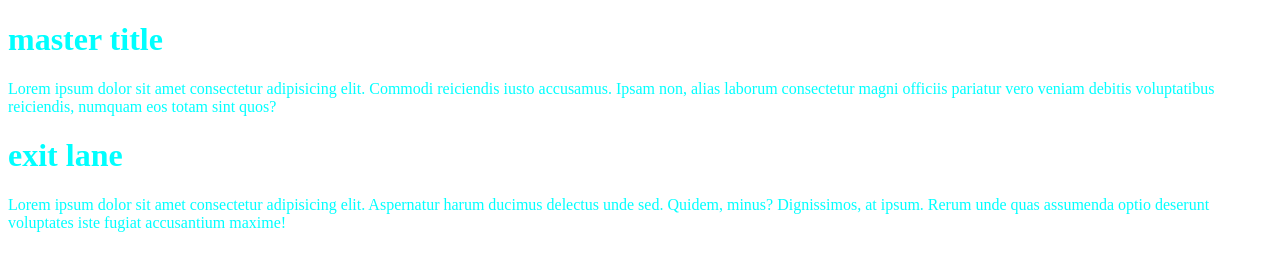
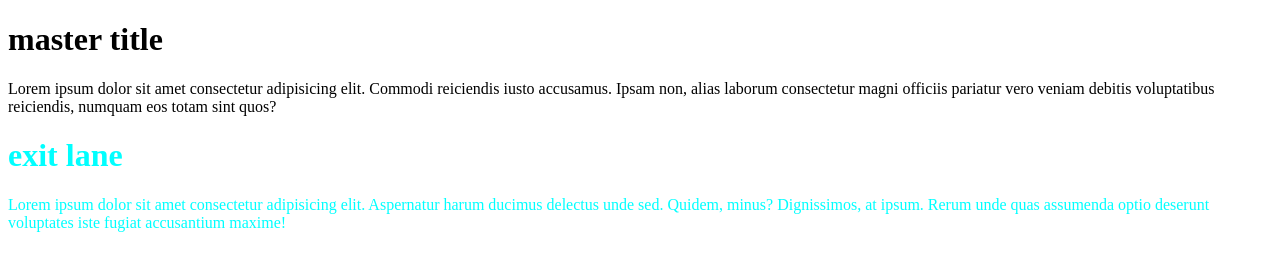
Before and after one commit to M-Frank28/practice1, a plain HTML site: page index.html in a window 1280 px wide. Drawn offline with Linux system fonts and the light colour scheme.

Commit message:
chenged master color to black

```diff
--- a/index.html
+++ b/index.html
@@ -7,8 +7,8 @@
     <title>Document</title>
 </head>
 <body>
-    <h1>master title</h1>
-    <p>Lorem ipsum dolor sit amet consectetur adipisicing elit. Commodi reiciendis iusto accusamus. Ipsam non, alias laborum consectetur magni officiis pariatur vero veniam debitis voluptatibus reiciendis, numquam eos totam sint quos?</p>
+    <h1 style="color: black;">master title</h1>
+    <p style="color: black;">Lorem ipsum dolor sit amet consectetur adipisicing elit. Commodi reiciendis iusto accusamus. Ipsam non, alias laborum consectetur magni officiis pariatur vero veniam debitis voluptatibus reiciendis, numquam eos totam sint quos?</p>
 
     <h1>exit lane</h1>
     <p>Lorem ipsum dolor sit amet consectetur adipisicing elit. Aspernatur harum ducimus delectus unde sed. Quidem, minus? Dignissimos, at ipsum. Rerum unde quas assumenda optio deserunt voluptates iste fugiat accusantium maxime!</p>
```
